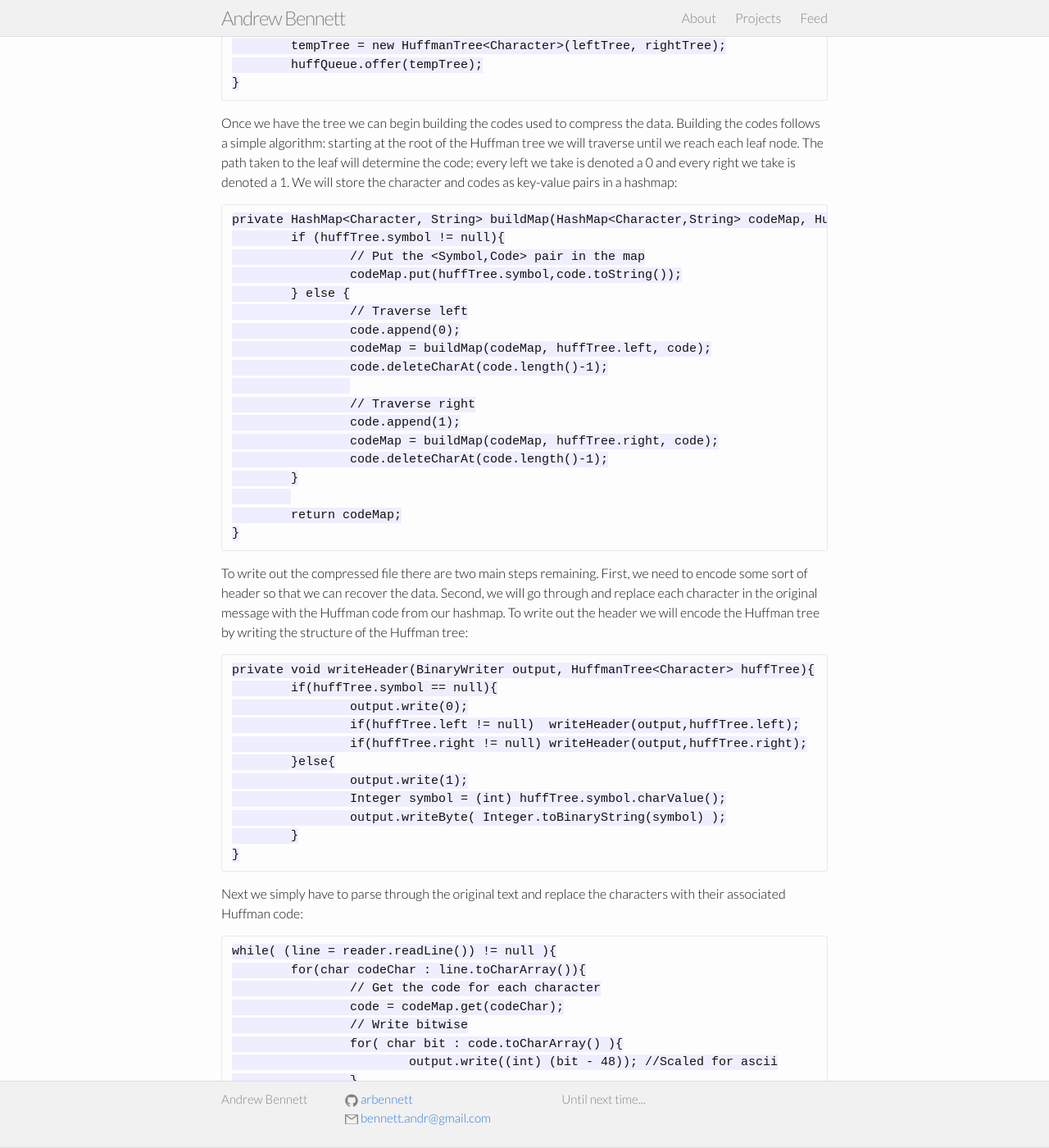
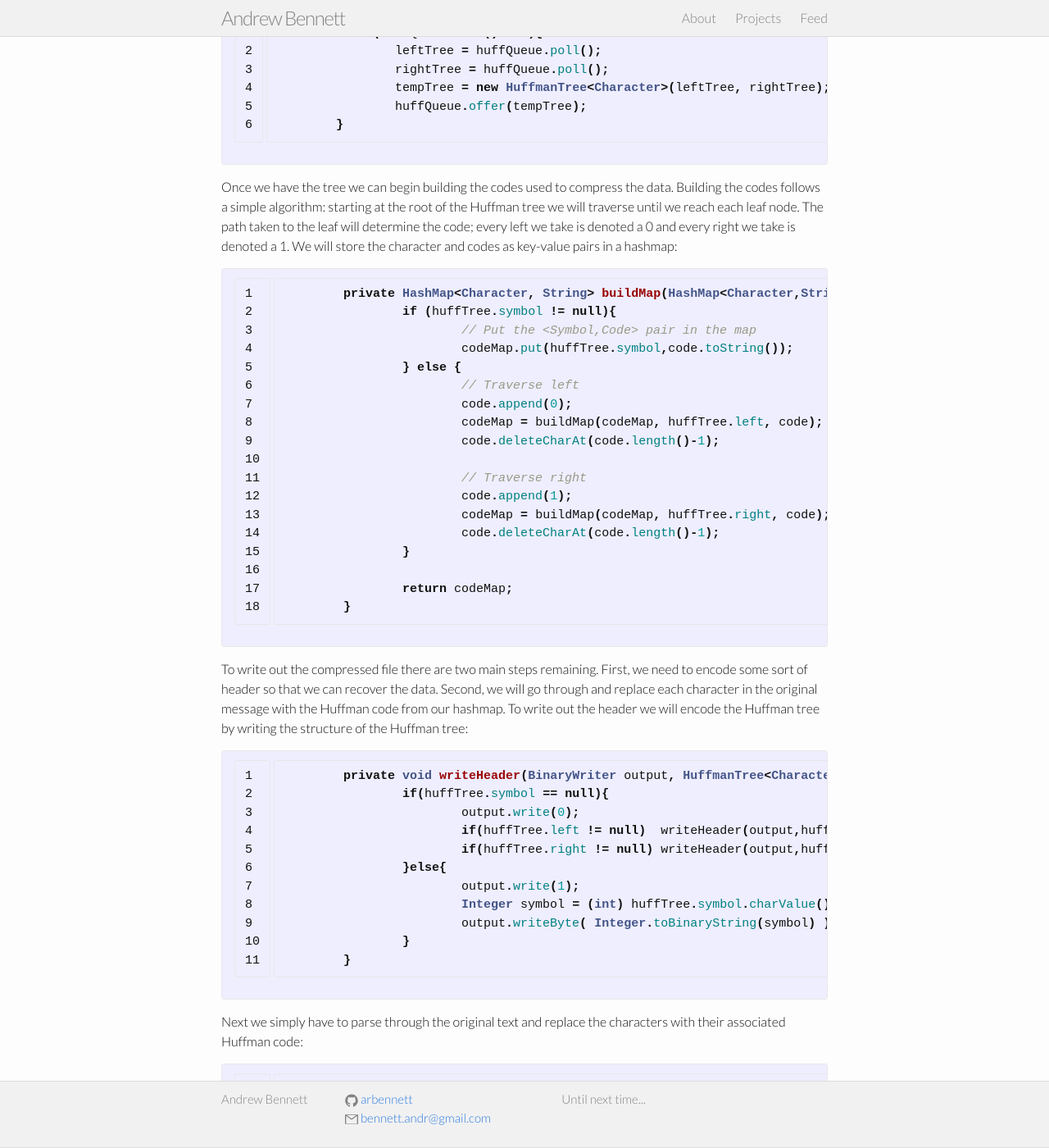
Before and after one commit to arbennett/arbennett.github.io, a Jekyll site: the page built from compressure.md, in a window 1280 px wide and 1400 px high, scrolled down 1079 px. Shown: the whole window at 82% size. Built offline with Jekyll 4.4.1, drawn with Linux system fonts in a browser that asks for light colours; some of the changed text lies outside the part shown.

Commit message:
Fixing syntax highlighting

```diff
--- a/compressure.md
+++ b/compressure.md
@@ -16,24 +16,28 @@ In ASCII each character in a text document is 7-bits long, and in UTF-8 a charac
 
 The first step to building the Huffman tree is to count the number of times each character occurs in the data set we are trying to compress.  Once we have the characters and their frequencies we will build the tree.  Each of the leaf nodes of the tree will contain one of the characters and the number of times it occurred in the data.  We begin by putting each of these nodes into the priority queue:
 
+{% highlight java linenos %}
 	for(int i = 0; i < charFreqs.length -1 ; i++){
 		if(charFreqs[i] > 0){
 			huffQueue.offer( new HuffmanTree<Character>((char) i, charFreqs[i]) );
 		}
 	}
+{% endhighlight %}
 
 Then we can build up our tree by popping two elements off of the queue and combining them into a new Huffman tree, and finally putting that back onto the priority queue.  We do this until the final tree is all that is in the queue:
 
-
+{% highlight java linenos %}
 	while(huffQueue.size() > 1){
 		leftTree = huffQueue.poll();
 		rightTree = huffQueue.poll();
 		tempTree = new HuffmanTree<Character>(leftTree, rightTree);
 		huffQueue.offer(tempTree);
 	}
+{% endhighlight %}
 
 Once we have the tree we can begin building the codes used to compress the data.  Building the codes follows a simple algorithm:  starting at the root of the Huffman tree we will traverse until we reach each leaf node.  The path taken to the leaf will determine the code; every left we take is denoted a 0 and every right we take is denoted a 1.  We will store the character and codes as key-value pairs in a hashmap:
 
+{% highlight java linenos %}
 	private HashMap<Character, String> buildMap(HashMap<Character,String> codeMap, HuffmanTree<Character> huffTree, StringBuilder code){
 		if (huffTree.symbol != null){
 			// Put the <Symbol,Code> pair in the map
@@ -52,9 +56,11 @@ Once we have the tree we can begin building the codes used to compress the data.
 
 		return codeMap;
 	}
+{% endhighlight %}
 
 To write out the compressed file there are two main steps remaining.  First, we need to encode some sort of header so that we can recover the data.  Second, we will go through and replace each character in the original message with the Huffman code from our hashmap. To write out the header we will encode the Huffman tree by writing the structure of the Huffman tree:
 
+{% highlight java linenos %}
 	private void writeHeader(BinaryWriter output, HuffmanTree<Character> huffTree){
 		if(huffTree.symbol == null){
 			output.write(0);
@@ -66,10 +72,11 @@ To write out the compressed file there are two main steps remaining.  First, we
 			output.writeByte( Integer.toBinaryString(symbol) );
 		}
 	}
-
+{% endhighlight %}
 
 Next we simply have to parse through the original text and replace the characters with their associated Huffman code:
 
+{% highlight java linenos %}
 	while( (line = reader.readLine()) != null ){
 		for(char codeChar : line.toCharArray()){
 			// Get the code for each character
@@ -80,6 +87,7 @@ Next we simply have to parse through the original text and replace the character
 			}
 		}
 	}
+{% endhighlight %}
 
 Huffman Decoding
 ================
```
